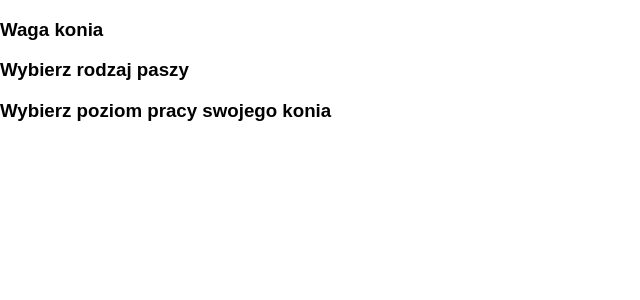
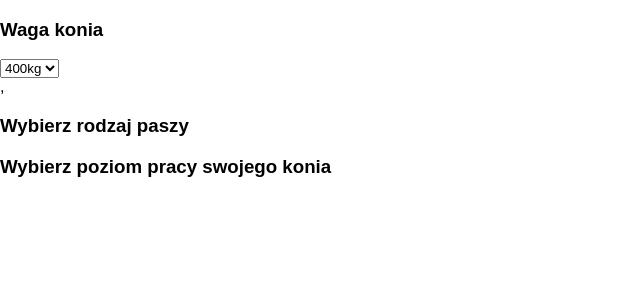
Before and after one commit to kasiakb/horse_app, a React (Create React App) app: page / in a window 1280 px wide. Shown: the top 300 px of the page, without its empty margins (0-640 px from the left). Built offline with nearby package versions, Linux system fonts and the light colour scheme.

Commit message:
Create dropDown coponent

```diff
--- a/src/components/App.js
+++ b/src/components/App.js
@@ -4,24 +4,34 @@ import logo from '../logo.svg';
 import Slider from 'rc-slider';
 import 'rc-slider/assets/index.css';
 import Section from './Section';
+import DropDown from './DropDown';
 
 class App extends Component {
 
+  // titleOne = 'Waga konia';
+  titleTwo = 'Wybierz rodzaj paszy';
+  titleThree = 'Wybierz poziom pracy swojego konia';
+
+  weight = {
+    title: 'Waga konia',
+    input:
+      <DropDown
+        dropDownInput={['400kg', '500kg', '600kg', '700kg', '800kg']}
+      />,
+  };
+
   render() {
-    const titleOne = 'Waga konia';
-    const titleTwo = 'Wybierz rodzaj paszy';
-    const titleThree = 'Wybierz poziom pracy swojego konia';
-
     return (
       <div className="App">
         <Section
-      titleValue={titleOne}
+          titleValue={this.weight.title}
+          input={this.weight.input}
         />
         <Section
-      titleValue={titleTwo}
+        titleValue={this.titleTwo}
         />
         <Section
-      titleValue={titleThree}
+          titleValue={this.titleThree}
         />
       </div>
     )
--- /dev/null
+++ b/src/components/DropDown.js
@@ -0,0 +1,24 @@
+import React, { Component } from 'react';
+
+
+class DropDown extends React.Component {
+  options(dropDownInput) {
+    return dropDownInput.map((weight) => {
+      return <option>{weight}</option>
+    })
+  }
+
+  render() {
+    return (
+      <div className='wagaKonia'>
+        <form>
+          <select>
+            {this.options(this.props.dropDownInput)}
+          </select>
+        </form>,
+      </div>
+    );
+  }
+}
+
+export default DropDown;
--- a/src/components/Section.js
+++ b/src/components/Section.js
@@ -1,12 +1,16 @@
 import React, { Component } from 'react';
 import Title from './Title'
+import DropDown from './DropDown'
 
 class Section extends React.Component {
   render() {
     return (
-      <Title
-        titleValue={this.props.titleValue}
-      />
+      <div>
+        <Title
+          titleValue={this.props.titleValue}
+        />
+        {this.props.input}
+      </div>
     );
   }
 }
```
Lines whose indentation alone changed are shown as unchanged.
